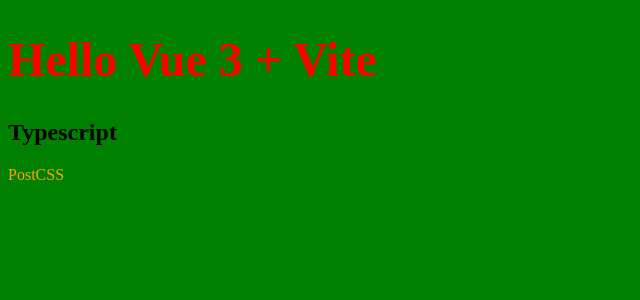
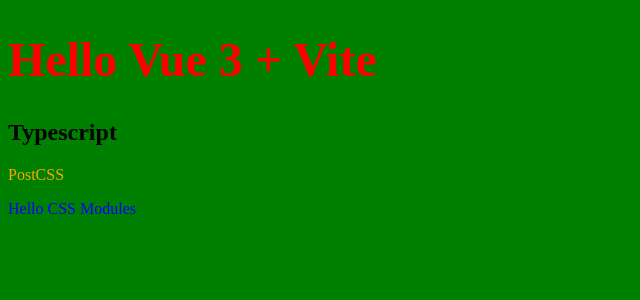
Before and after one commit to kkw855/vue-practice-vite-typescript, a Vue app: page / in a window 1280 px wide. Shown: the top 300 px of the page, without its empty margins (0-640 px from the left). Built offline with nearby package versions, Linux system fonts and the light colour scheme.

Commit message:
✨ feat: CSS Module 사용하기

```diff
--- a/src/App.vue
+++ b/src/App.vue
@@ -1,4 +1,8 @@
-<script setup lang="ts"></script>
+<script setup lang="ts">
+import styles from './assets/example.module.css'
+
+console.log(styles)
+</script>
 
 <template>
   <h1>Hello Vue 3 + Vite</h1>
@@ -6,6 +10,7 @@
   <div id="post">
     <p>PostCSS</p>
   </div>
+  <p :class="styles.example">Hello CSS Modules</p>
 </template>
 
 <style>
--- /dev/null
+++ b/src/assets/example.module.css
@@ -0,0 +1,3 @@
+.example {
+  color: blue;
+}
```
